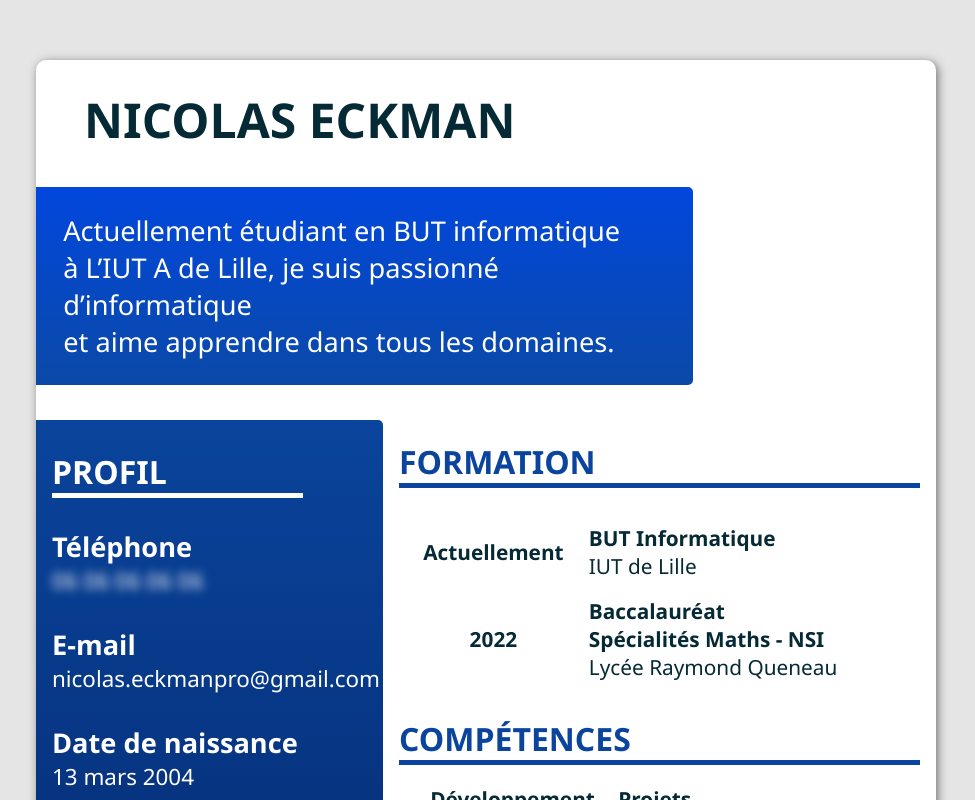
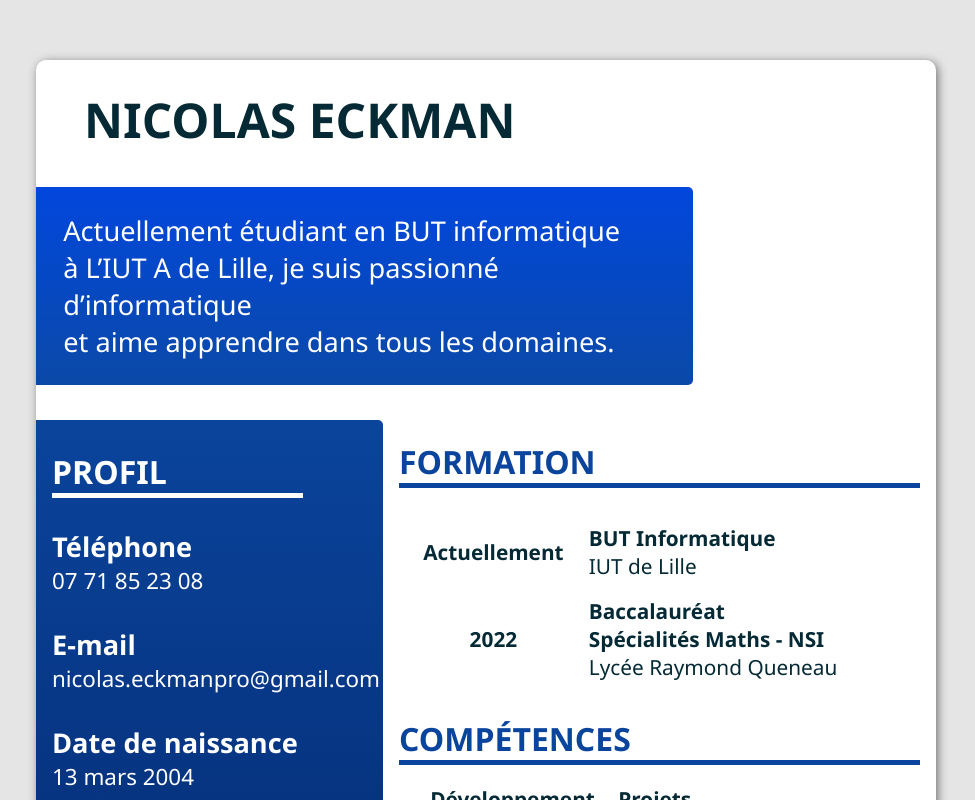
Before and after one commit to Colarionctueux/CV-svelte, a SvelteKit app: page / in a window 1280 px wide. Shown: the top 800 px of the page, without its empty margins (154-1129 px from the left). Built offline with nearby package versions, Linux system fonts and the light colour scheme.

Commit message:
final version

```diff
--- a/src/routes/+page.svelte
+++ b/src/routes/+page.svelte
@@ -9,7 +9,7 @@
     <aside>
       <h2>PROFIL</h2>
       <h3>Téléphone</h3>
-      <p id="blurred">06 06 06 06 06</p>
+      <p>07 71 85 23 08</p>
       <h3>E-mail</h3>
       <p>nicolas.eckmanpro@gmail.com</p>
       <h3>Date de naissance</h3>
@@ -248,10 +248,4 @@
     width: 64px;
     height: 64px;
   }
-
-  #blurred {
-    color: transparent;
-    text-shadow: 0 0 10px white;
-    transition: 0.5s;
-  }
 </style>
```
